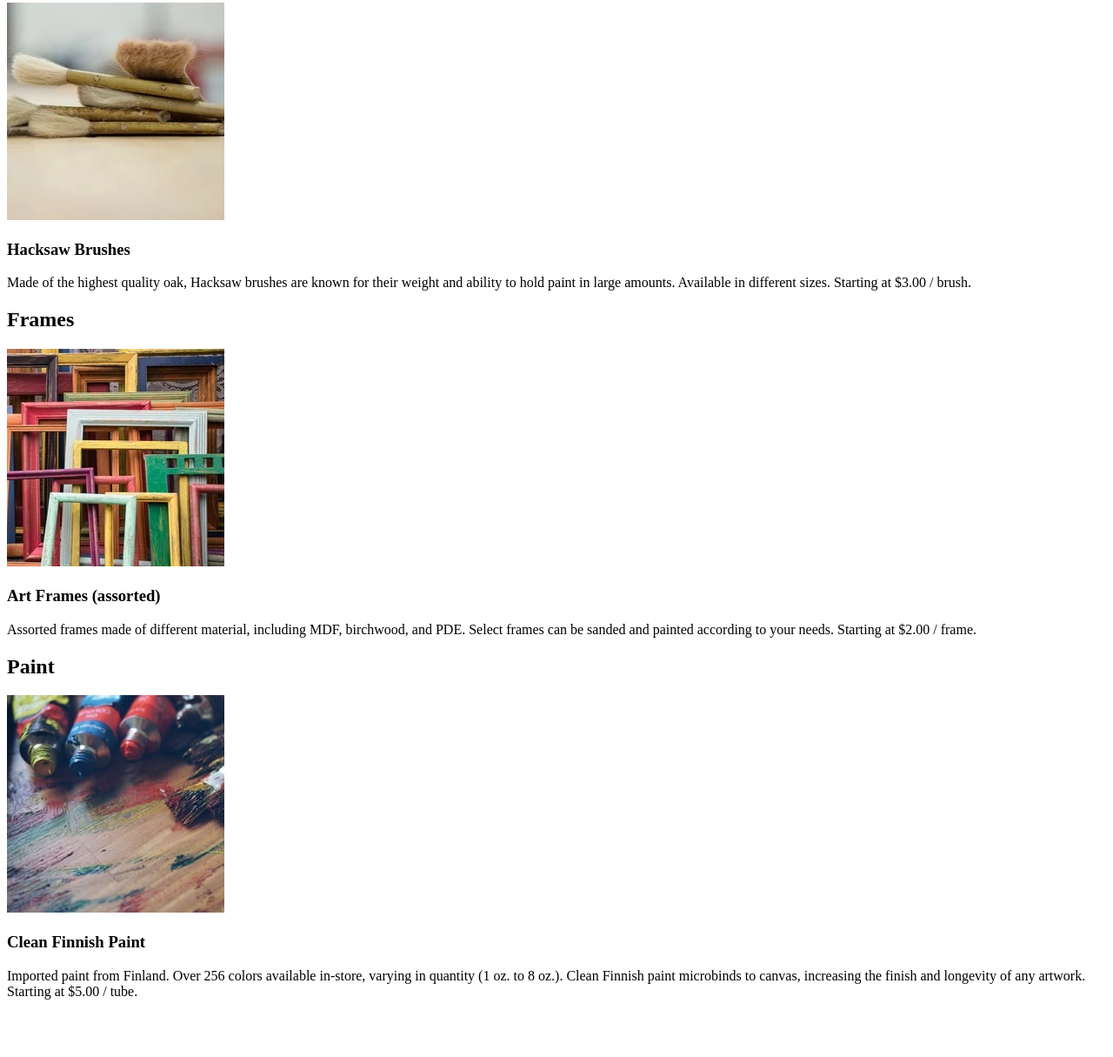
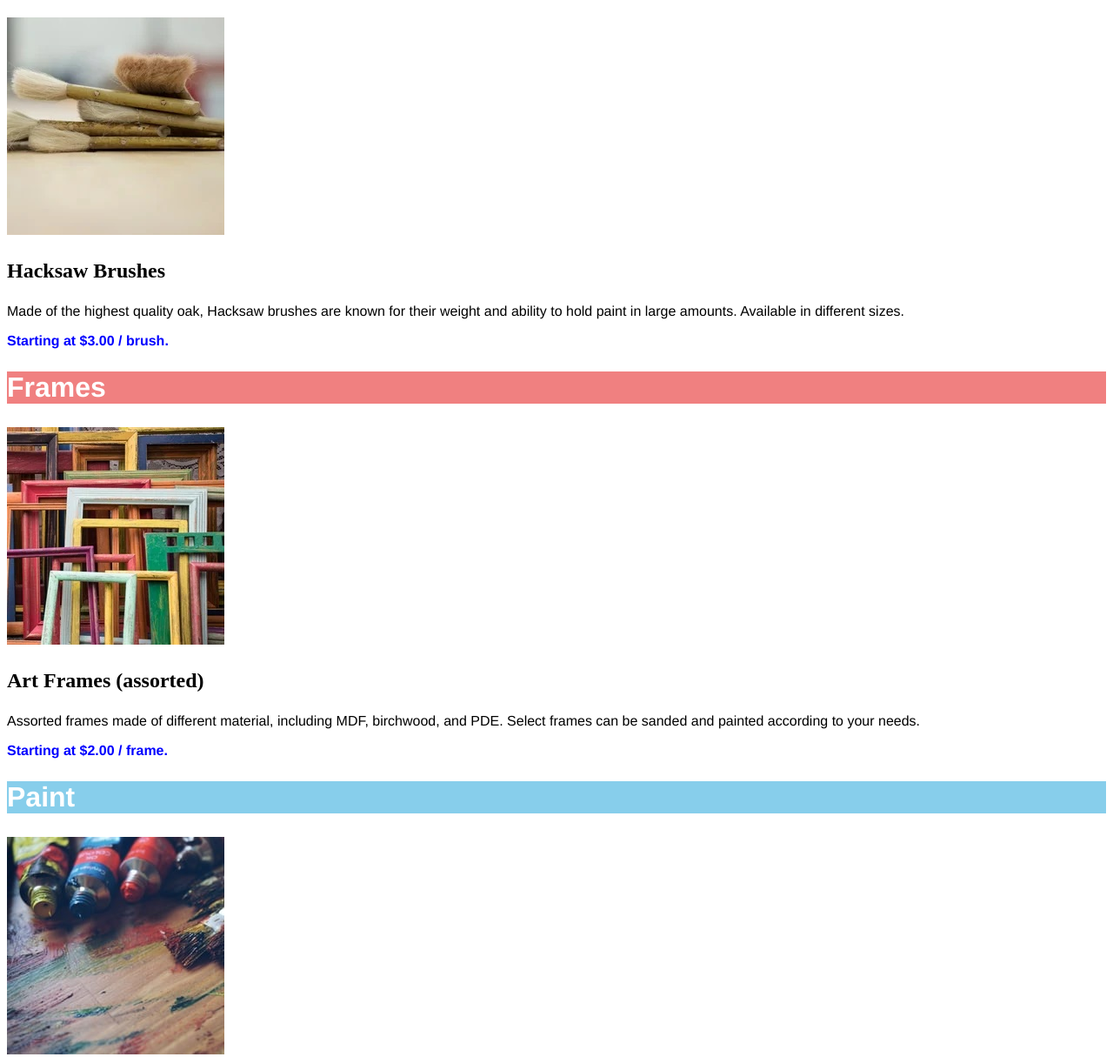
Before and after one commit to LennyRamroop/Full-Stack-Engineer-Course, a plain HTML site: page Dasmoto's Arts & Crafts/index.html in a window 1280 px wide. Shown: the part 293-1508 px from the top of the page at 87% size. Before the commit the page ends 1458 px from the top, so only its background shows below. Drawn offline with Linux system fonts and the light colour scheme.

Commit message:
index/styling changes
-created price div tag
- added additional css for the rest of the page

```diff
--- a/Dasmoto's Arts & Crafts/index.html
+++ b/Dasmoto's Arts & Crafts/index.html
@@ -10,18 +10,18 @@
         <img src="Images/hacksaw.jpg"/>
         <h3>Hacksaw Brushes</h3>
         <p>Made of the highest quality oak, Hacksaw brushes are known for their weight and ability to hold paint in large amounts.
-            Available in different sizes. Starting at $3.00 / brush.</p>
+            Available in different sizes. <div class="price">Starting at $3.00 / brush.</div></p>
 
         <h2 class="frames">Frames</h2>
         <img src="Images/frames.png"/>
         <h3>Art Frames (assorted)</h3>
         <p>Assorted frames made of different material, including MDF, birchwood, and PDE. Select frames can be sanded and painted according to your needs.
-            Starting at $2.00 / frame.</p>
+            <div class="price">Starting at $2.00 / frame.</div></p>
 
         <h2 class="paint">Paint</h2>
         <img src="Images/finnish.png"/>
         <h3>Clean Finnish Paint</h3>
         <p>Imported paint from Finland. Over 256 colors available in-store, varying in quantity (1 oz. to 8 oz.). Clean Finnish paint microbinds to canvas,
-            increasing the finish and longevity of any artwork. Starting at $5.00 / tube.</p>
+            increasing the finish and longevity of any artwork. <div class="price">Starting at $5.00 / tube.</div></p>
     </body>
 </html>
--- a/Dasmoto's Arts & Crafts/style.css
+++ b/Dasmoto's Arts & Crafts/style.css
@@ -6,3 +6,37 @@ h1 {
     background-image: url(Images/pattern.png);
     text-align: center;
 }
+
+h2 {
+    font-family: Helvetica;
+    font-size: 32px;
+    font-weight: bold;
+    color: white;
+}
+
+h3 {
+    font-weight: bold;
+    font-size: 24px;
+}
+
+p{
+    font-family: Helvetica;
+}
+
+.brushes {
+    background-color: mediumspringgreen;
+}
+
+.frames{
+    background-color: lightcoral;
+}
+
+.paint{
+    background-color: skyblue;
+}
+
+.price{
+    font-family: Helvetica;
+    font-weight: bold;
+    color: blue;
+}
```
